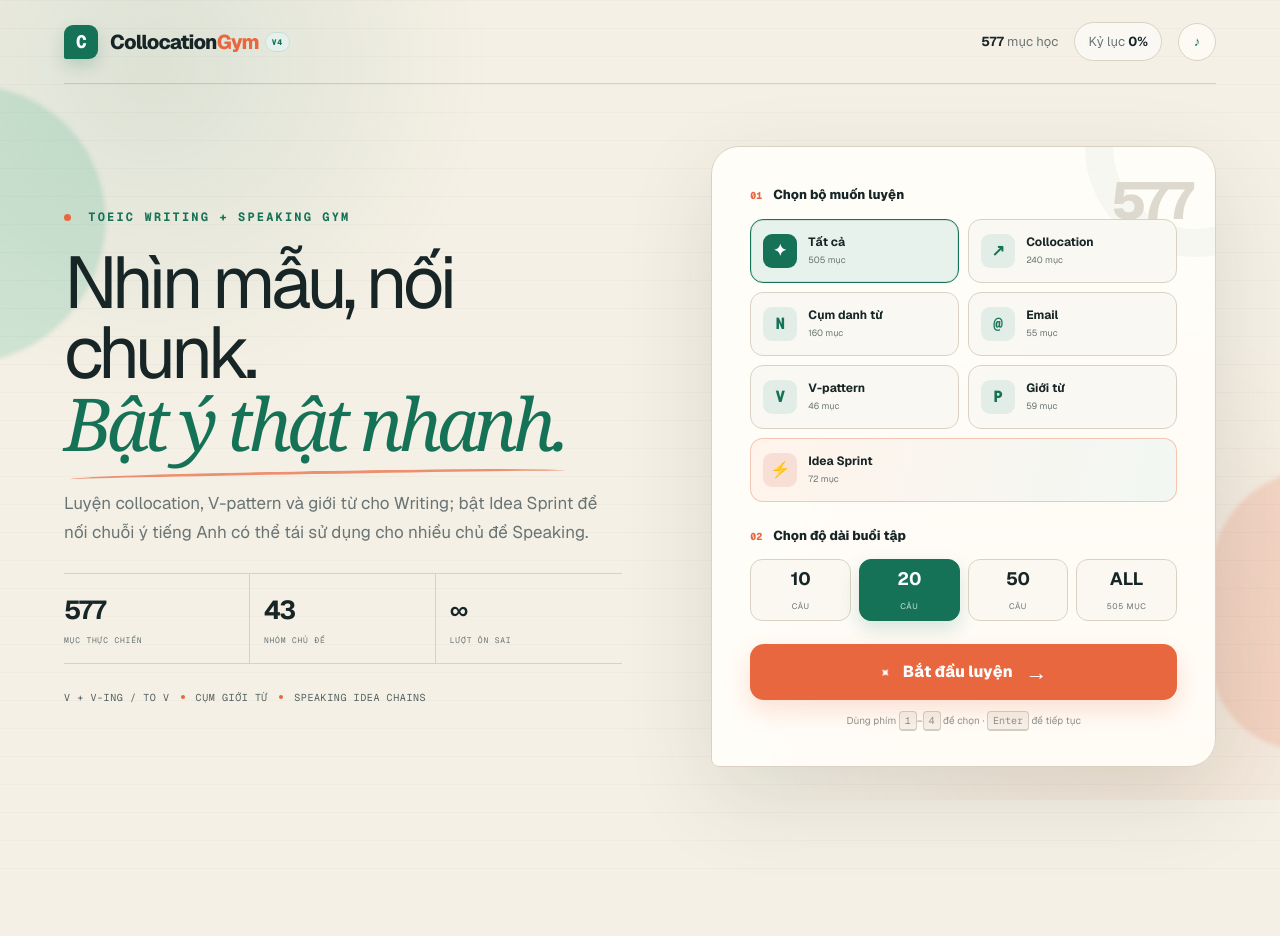
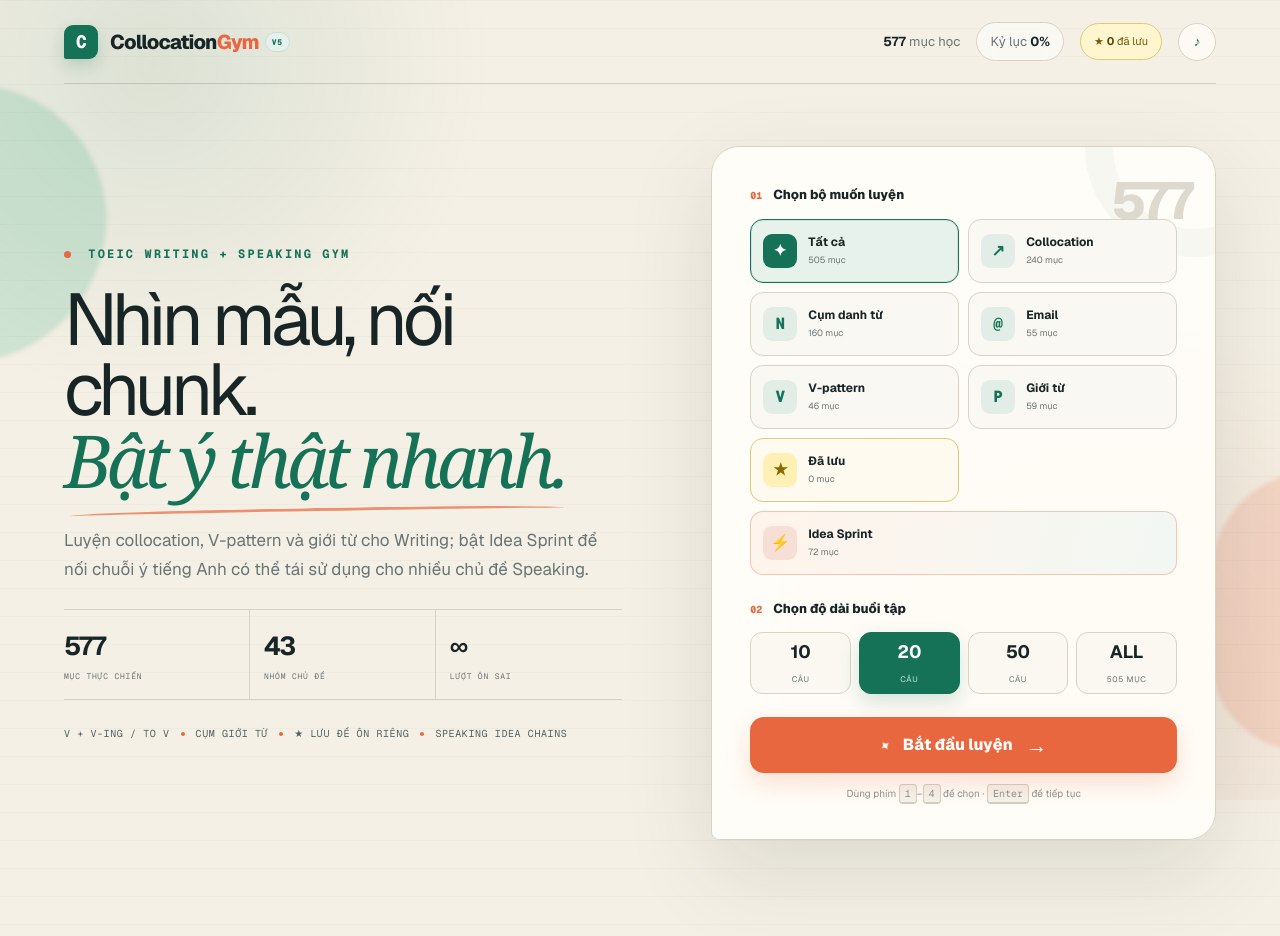
Before and after one commit to phatnguyen1962005-crypto/toeic-collocation-gym, a Next.js app: page / in a window 1280 px wide. Shown: the top 936 px of the page. Before the commit the page ends 893 px from the top, so only its background shows below. Built offline with nearby package versions, Linux system fonts and the light colour scheme.

Commit message:
Add saved Writing review deck

```diff
--- a/app/globals.css
+++ b/app/globals.css
@@ -33,6 +33,9 @@ button:focus-visible { outline: 3px solid rgba(233,103,63,.34); outline-offset:
 .top-stats { display: flex; align-items: center; gap: 16px; color: var(--muted); font-size: 13px; }
 .top-stats b { color: var(--ink); }
 .best-chip { border: 1px solid var(--line); background: rgba(255,255,255,.54); padding: 9px 13px; border-radius: 999px; backdrop-filter: blur(8px); }
+.saved-chip { padding: 9px 13px; border: 1px solid #dfc876; border-radius: 999px; color: #765b08; background: #fff6cf; cursor: pointer; font-size: 11px; transition: transform .18s ease, background .18s ease; }
+.saved-chip:hover { transform: translateY(-2px); background: #ffefad; }
+.saved-chip b { color: #594300; }
 .sound-toggle { width: 38px; height: 38px; display: grid; place-items: center; border: 1px solid var(--line); border-radius: 50%; color: var(--green); background: rgba(255,253,248,.8); cursor: pointer; transition: transform .2s ease, background .2s ease; }
 .sound-toggle:hover { transform: rotate(-8deg) scale(1.06); background: white; }
 .sound-waves { width: 22px; height: 22px; display: grid; place-items: center; border-radius: 50%; color: #929894; font-weight: 800; }
@@ -66,10 +69,14 @@ button:focus-visible { outline: 3px solid rgba(233,103,63,.34); outline-offset:
 .deck-picker button { min-height: 64px; display: flex; align-items: center; gap: 11px; padding: 10px 12px; border: 1px solid var(--line); border-radius: 13px; color: var(--ink); background: #faf8f2; text-align: left; cursor: pointer; transition: transform .2s ease, border-color .2s ease, background .2s ease; }
 .deck-picker button:hover { transform: translateY(-2px); border-color: #83aa9c; }
 .deck-picker button.active { border-color: var(--green); background: #e7f2ed; box-shadow: inset 0 0 0 1px rgba(22,114,86,.12); }
-.deck-picker button:last-child { grid-column: 1 / -1; border-color: rgba(233,103,63,.34); background: linear-gradient(105deg, #fff4eb, #f2f7f3); }
-.deck-picker button:last-child .deck-symbol { color: #c9502e; background: #f7dfd5; }
-.deck-picker button:last-child.active { border-color: var(--orange); background: linear-gradient(105deg, #fce7dc, #e7f2ed); box-shadow: inset 0 0 0 1px rgba(233,103,63,.12); }
-.deck-picker button:last-child.active .deck-symbol { color: white; background: var(--orange); }
+.deck-picker button.speaking-deck { grid-column: 1 / -1; border-color: rgba(233,103,63,.34); background: linear-gradient(105deg, #fff4eb, #f2f7f3); }
+.deck-picker button.speaking-deck .deck-symbol { color: #c9502e; background: #f7dfd5; }
+.deck-picker button.speaking-deck.active { border-color: var(--orange); background: linear-gradient(105deg, #fce7dc, #e7f2ed); box-shadow: inset 0 0 0 1px rgba(233,103,63,.12); }
+.deck-picker button.speaking-deck.active .deck-symbol { color: white; background: var(--orange); }
+.deck-picker button.saved-deck { border-color: #dfc876; background: #fffaf0; }
+.deck-picker button.saved-deck .deck-symbol { color: #8b6900; background: #fff0b5; }
+.deck-picker button.saved-deck.active { border-color: #b78d08; background: #fff1b9; box-shadow: inset 0 0 0 1px rgba(183,141,8,.12); }
+.deck-picker button.saved-deck.active .deck-symbol { color: white; background: #a9820a; }
 .deck-symbol { width: 34px; height: 34px; display: grid; flex: 0 0 auto; place-items: center; border-radius: 9px; color: var(--green); background: #e3ede8; font-family: var(--font-geist-mono); font-weight: 800; }
 .deck-picker button.active .deck-symbol { color: white; background: var(--green); animation: iconPop .3s ease both; }
 .deck-picker b, .deck-picker small { display: block; }
@@ -82,11 +89,18 @@ button:focus-visible { outline: 3px solid rgba(233,103,63,.34); outline-offset:
 .count-picker button:hover { transform: translateY(-2px); border-color: var(--green); }
 .count-picker button.active { border-color: var(--green); background: var(--green); color: #c9e7dc; box-shadow: 0 8px 20px rgba(22,114,86,.18); }
 .count-picker button.active b { color: white; }
+.empty-saved { min-height: 74px; display: flex; align-items: center; gap: 13px; padding: 14px 16px; border: 1px dashed #d4b958; border-radius: 13px; color: #6f5708; background: #fff9df; }
+.empty-saved > span { font-size: 30px; line-height: 1; }
+.empty-saved b, .empty-saved small { display: block; }
+.empty-saved b { font-size: 12px; }
+.empty-saved small { margin-top: 4px; color: #887633; font-size: 9px; line-height: 1.4; }
 .primary-button, .secondary-button { min-height: 56px; border-radius: 14px; cursor: pointer; transition: .2s ease; font-weight: 750; }
 .primary-button { position: relative; width: 100%; margin-top: 23px; display: flex; align-items: center; justify-content: center; gap: 13px; overflow: hidden; border: 0; color: white; background: var(--orange); box-shadow: 0 10px 24px rgba(233,103,63,.2); }
 .primary-button::after { position: absolute; top: -30%; left: -35%; width: 25%; height: 160%; content: ""; background: linear-gradient(90deg, transparent, rgba(255,255,255,.28), transparent); transform: skewX(-18deg); transition: left .6s ease; }
 .primary-button:hover { transform: translateY(-2px); background: #d95833; box-shadow: 0 14px 28px rgba(233,103,63,.26); }
 .primary-button:hover::after { left: 115%; }
+.primary-button:disabled { cursor: not-allowed; transform: none; background: #b9b5ab; box-shadow: none; }
+.primary-button:disabled::after { display: none; }
 .primary-button > span:last-child { font-size: 22px; font-weight: 400; }
 .button-spark { font-size: 12px; animation: sparkRotate 4s linear infinite; }
 .shortcut-note { margin: 13px 0 0; text-align: center; color: #8b918d; font-size: 10px; }
@@ -111,6 +125,11 @@ kbd { padding: 2px 5px; border: 1px solid #d4cec2; border-bottom-width: 2px; bor
 .question-card::before { position: absolute; right: -65px; top: -75px; width: 180px; height: 180px; content: ""; border: 22px solid rgba(22,114,86,.04); border-radius: 50%; }
 .question-card.correct-state { border-color: rgba(39,166,123,.55); box-shadow: 0 25px 85px rgba(22,114,86,.16); }
 .question-card.wrong-state { border-color: rgba(233,103,63,.38); }
+.question-card.writing-card .topic-line { padding-right: 104px; }
+.bookmark-button { position: absolute; z-index: 4; right: 24px; top: 22px; display: flex; align-items: center; gap: 6px; padding: 8px 10px; border: 1px solid #d8c77f; border-radius: 999px; color: #78640f; background: rgba(255,249,220,.92); cursor: pointer; font-size: 10px; font-weight: 760; box-shadow: 0 5px 15px rgba(85,65,0,.07); transition: transform .18s ease, background .18s ease, border-color .18s ease; }
+.bookmark-button:hover { transform: translateY(-2px); border-color: #b89518; background: #fff2b5; }
+.bookmark-button span { font-size: 17px; line-height: 1; }
+.bookmark-button.saved { border-color: #b89518; color: #5e4800; background: #ffe88b; animation: savedPop .3s ease both; }
 .question-enter { animation: questionEnter .42s cubic-bezier(.2,.85,.2,1) both; }
 .topic-line { position: relative; display: flex; align-items: center; gap: 12px; color: var(--green); font-family: var(--font-geist-mono); font-size: 10px; font-weight: 700; letter-spacing: .1em; text-transform: uppercase; }
 .topic-line i { flex: 1; height: 1px; background: #dde3dc; }
@@ -195,6 +214,7 @@ kbd { padding: 2px 5px; border: 1px solid #d4cec2; border-bottom-width: 2px; bor
 @keyframes streakBounce { 50% { transform: scale(1.16) translateY(-2px); } }
 @keyframes autoSpin { to { transform: rotate(360deg); } }
 @keyframes timerPulse { to { transform: scale(1.05); box-shadow: 0 8px 24px rgba(233,103,63,.18); } }
+@keyframes savedPop { 50% { transform: scale(1.08) rotate(-2deg); } }
 
 @media (max-width: 850px) {
   .app-shell { padding: 0 20px 40px; }
@@ -216,7 +236,10 @@ kbd { padding: 2px 5px; border: 1px solid #d4cec2; border-bottom-width: 2px; bor
   .hero-metrics span { font-size: 7px; }
   .feature-row { gap: 8px; }
   .deck-picker { grid-template-columns: 1fr; }
-  .deck-picker button:last-child { grid-column: auto; }
+  .deck-picker button.speaking-deck { grid-column: auto; }
+  .saved-chip { padding: 8px 10px; font-size: 0; }
+  .saved-chip b { font-size: 11px; }
+  .saved-chip::before { content: "★ "; font-size: 12px; }
   .count-picker { grid-template-columns: repeat(2, 1fr); }
   .quiz-meta { grid-template-columns: 1fr auto; }
   .counter { justify-self: end; }
@@ -224,6 +247,8 @@ kbd { padding: 2px 5px; border: 1px solid #d4cec2; border-bottom-width: 2px; bor
   .result-actions { grid-template-columns: 1fr; }
   .review-item { flex-direction: column; gap: 6px; }
   .review-item b { text-align: left; }
+  .question-card.writing-card .topic-line { padding-right: 0; padding-top: 38px; }
+  .bookmark-button { right: 16px; top: 16px; }
 }
 
 @media (prefers-reduced-motion: reduce) {
--- a/app/page.tsx
+++ b/app/page.tsx
@@ -4,7 +4,7 @@ import { useCallback, useEffect, useMemo, useRef, useState } from "react";
 import { collocations, type Collocation } from "./collocations";
 
 type Screen = "setup" | "quiz" | "result";
-type DeckFilter = "all" | "core" | "noun" | "email" | "verb-pattern" | "preposition" | "speaking";
+type DeckFilter = "all" | "core" | "noun" | "email" | "verb-pattern" | "preposition" | "saved" | "speaking";
 type AnswerRecord = { item: Collocation; chosen: string; correct: boolean };
 
 const shuffle = <T,>(values: T[]) => {
@@ -49,16 +49,18 @@ const deckLabels: Array<{ id: DeckFilter; label: string; icon: string }> = [
   { id: "email", label: "Email", icon: "@" },
   { id: "verb-pattern", label: "V-pattern", icon: "V" },
   { id: "preposition", label: "Giới từ", icon: "P" },
+  { id: "saved", label: "Đã lưu", icon: "★" },
   { id: "speaking", label: "Idea Sprint", icon: "⚡" },
 ];
 
-function filterDeck(filter: DeckFilter) {
+function filterDeck(filter: DeckFilter, savedIds: number[] = []) {
   if (filter === "all") return collocations.filter((item) => item.kind !== "speaking");
   if (filter === "core") return collocations.filter((item) => !item.topic.startsWith("Cụm danh từ") && !item.kind);
   if (filter === "noun") return collocations.filter((item) => item.topic.startsWith("Cụm danh từ"));
   if (filter === "email") return collocations.filter((item) => item.topic.includes("Email"));
   if (filter === "verb-pattern") return collocations.filter((item) => item.kind === "verb-pattern");
   if (filter === "preposition") return collocations.filter((item) => item.kind === "preposition");
+  if (filter === "saved") return collocations.filter((item) => savedIds.includes(item.id) && item.kind !== "speaking");
   return collocations.filter((item) => item.kind === "speaking");
 }
 
@@ -85,6 +87,7 @@ export default function Home() {
   const [streak, setStreak] = useState(0);
   const [bestScore, setBestScore] = useState(0);
   const [soundOn, setSoundOn] = useState(true);
+  const [savedIds, setSavedIds] = useState<number[]>([]);
   const audioRef = useRef<AudioContext | null>(null);
   const answersRef = useRef<AnswerRecord[]>([]);
   const deadlineRef = useRef(0);
@@ -92,14 +95,29 @@ export default function Home() {
   useEffect(() => {
     const storedBest = window.localStorage.getItem("toeic-collocation-best");
     const storedSound = window.localStorage.getItem("toeic-collocation-sound");
+    const storedSaved = window.localStorage.getItem("toeic-collocation-saved");
     // Restoring browser-only preferences after hydration is intentional.
     // eslint-disable-next-line react-hooks/set-state-in-effect
     if (storedBest) setBestScore(Number(storedBest));
     if (storedSound) setSoundOn(storedSound === "on");
+    if (storedSaved) {
+      try {
+        const parsed = JSON.parse(storedSaved);
+        if (Array.isArray(parsed)) {
+          const validWritingIds = parsed.filter((id): id is number =>
+            typeof id === "number" && collocations.some((item) => item.id === id && item.kind !== "speaking"),
+          );
+          setSavedIds([...new Set(validWritingIds)]);
+        }
+      } catch {
+        window.localStorage.removeItem("toeic-collocation-saved");
+      }
+    }
   }, []);
 
-  const activePool = useMemo(() => filterDeck(deckFilter), [deckFilter]);
+  const activePool = useMemo(() => filterDeck(deckFilter, savedIds), [deckFilter, savedIds]);
   const isSpeakingSetup = deckFilter === "speaking";
+  const isSavedSetup = deckFilter === "saved";
   const isSpeakingSession = questions[0]?.kind === "speaking";
   const sessionChoices = useMemo(
     () => [...new Set([10, 20, 50, activePool.length])].filter((count) => count <= activePool.length),
@@ -147,10 +165,24 @@ export default function Home() {
     });
   };
 
+  const toggleSaved = (itemId: number) => {
+    setSavedIds((previous) => {
+      const next = previous.includes(itemId)
+        ? previous.filter((id) => id !== itemId)
+        : [...previous, itemId];
+      window.localStorage.setItem("toeic-collocation-saved", JSON.stringify(next));
+      return next;
+    });
+  };
+
   const selectDeck = (filter: DeckFilter) => {
-    const nextPoolLength = filterDeck(filter).length;
+    const nextPoolLength = filterDeck(filter, savedIds).length;
     setDeckFilter(filter);
-    setQuestionCount((previous) => previous > nextPoolLength ? Math.min(20, nextPoolLength) : previous);
+    setQuestionCount((previous) => {
+      if (nextPoolLength === 0) return 0;
+      if (previous === 0 || previous > nextPoolLength) return Math.min(20, nextPoolLength);
+      return previous;
+    });
   };
 
   const finishQuiz = useCallback(() => {
@@ -259,11 +291,14 @@ export default function Home() {
         <button className="brand" onClick={() => setScreen("setup")} aria-label="Về trang chính">
           <span className="brand-mark">C</span>
           <span>Collocation<span className="brand-accent">Gym</span></span>
-          <span className="version-badge">V4</span>
+          <span className="version-badge">V5</span>
         </button>
         <div className="top-stats" aria-label="Thống kê">
           <span><b>{collocations.length}</b> mục học</span>
           <span className="best-chip">Kỷ lục <b>{bestScore}%</b></span>
+          <button className="saved-chip" onClick={() => { selectDeck("saved"); setScreen("setup"); }} title="Mở bộ Writing đã lưu">
+            ★ <b>{savedIds.length}</b> đã lưu
+          </button>
           <button className="sound-toggle" onClick={toggleSound} aria-label={soundOn ? "Tắt âm thanh" : "Bật âm thanh"} title={soundOn ? "Tắt âm thanh" : "Bật âm thanh"}>
             <span className={soundOn ? "sound-waves active" : "sound-waves"}>{soundOn ? "♪" : "×"}</span>
           </button>
@@ -287,6 +322,7 @@ export default function Home() {
             <div className="feature-row">
               <span>V + V-ing / to V</span><i />
               <span>Cụm giới từ</span><i />
+              <span>★ Lưu để ôn riêng</span><i />
               <span>Speaking idea chains</span>
             </div>
           </div>
@@ -296,9 +332,14 @@ export default function Home() {
             <p className="label"><span>01</span> Chọn bộ muốn luyện</p>
             <div className="deck-picker" role="group" aria-label="Chọn bộ kiến thức">
               {deckLabels.map((deck) => {
-                const count = filterDeck(deck.id).length;
+                const count = filterDeck(deck.id, savedIds).length;
+                const deckClass = [
+                  deckFilter === deck.id ? "active" : "",
+                  deck.id === "speaking" ? "speaking-deck" : "",
+                  deck.id === "saved" ? "saved-deck" : "",
+                ].filter(Boolean).join(" ");
                 return (
-                  <button key={deck.id} className={deckFilter === deck.id ? "active" : ""} onClick={() => selectDeck(deck.id)}>
+                  <button key={deck.id} className={deckClass} onClick={() => selectDeck(deck.id)}>
                     <span className="deck-symbol">{deck.icon}</span>
                     <span><b>{deck.label}</b><small>{count} mục</small></span>
                   </button>
@@ -307,7 +348,12 @@ export default function Home() {
             </div>
 
             <p className="label session-label"><span>02</span> {isSpeakingSetup ? "Chọn thời gian phản xạ" : "Chọn độ dài buổi tập"}</p>
-            {isSpeakingSetup ? (
+            {isSavedSetup && activePool.length === 0 ? (
+              <div className="empty-saved">
+                <span>☆</span>
+                <div><b>Chưa có mục nào được lưu</b><small>Vào một bộ Writing và bấm “Lưu ý” trên câu bạn muốn nhớ kỹ.</small></div>
+              </div>
+            ) : isSpeakingSetup ? (
               <div className="count-picker timer-picker" role="group" aria-label="Thời gian Speaking Sprint">
                 {[30, 60, 90, 120].map((seconds) => (
                   <button key={seconds} className={sessionSeconds === seconds ? "active" : ""} onClick={() => setSessionSeconds(seconds)}>
@@ -325,11 +371,13 @@ export default function Home() {
                 ))}
               </div>
             )}
-            <button className="primary-button" onClick={() => startQuiz()}>
-              <span className="button-spark">✦</span> {isSpeakingSetup ? "Bắt đầu Idea Sprint" : "Bắt đầu luyện"} <span>→</span>
+            <button className="primary-button" onClick={() => startQuiz()} disabled={activePool.length === 0}>
+              <span className="button-spark">✦</span> {activePool.length === 0 ? "Chưa có mục đã lưu" : isSpeakingSetup ? "Bắt đầu Idea Sprint" : isSavedSetup ? "Ôn bộ đã lưu" : "Bắt đầu luyện"} <span>→</span>
             </button>
             <p className="shortcut-note">
-              {isSpeakingSetup
+              {isSavedSetup && activePool.length === 0
+                ? <>Dấu ★ được lưu ngay trên thiết bị này.</>
+                : isSpeakingSetup
                 ? <>Chọn bằng phím <kbd>1</kbd>–<kbd>4</kbd> · tự chuyển chunk sau 0.65 giây</>
                 : <>Dùng phím <kbd>1</kbd>–<kbd>4</kbd> để chọn · <kbd>Enter</kbd> để tiếp tục</>}
             </p>
@@ -352,7 +400,19 @@ export default function Home() {
           </div>
           <div className="progress-track"><span style={{ width: `${progress}%` }} /></div>
 
-          <article key={`${current.id}-${index}`} className={`question-card question-enter ${selected === current.en ? "correct-state" : selected ? "wrong-state" : ""}`}>
+          <article key={`${current.id}-${index}`} className={`question-card question-enter ${!isSpeakingQuestion ? "writing-card" : ""} ${selected === current.en ? "correct-state" : selected ? "wrong-state" : ""}`}>
+            {!isSpeakingQuestion && (
+              <button
+                className={`bookmark-button ${savedIds.includes(current.id) ? "saved" : ""}`}
+                onClick={() => toggleSaved(current.id)}
+                aria-label={savedIds.includes(current.id) ? "Bỏ khỏi bộ Writing đã lưu" : "Lưu mục Writing này để ôn riêng"}
+                aria-pressed={savedIds.includes(current.id)}
+                title={savedIds.includes(current.id) ? "Bỏ lưu" : "Lưu để ôn riêng"}
+              >
+                <span>{savedIds.includes(current.id) ? "★" : "☆"}</span>
+                {savedIds.includes(current.id) ? "Đã lưu" : "Lưu ý"}
+              </button>
+            )}
             <div className="topic-line">
               <span>{current.topic}</span><i />
               <b>{isSpeakingQuestion ? `STEP ${(current.chunkStep ?? 0) + 1}/5` : `#${current.id}`}</b>
```
Also changed, not shown: 1 other file (tests, documents, lock files or other folders).
